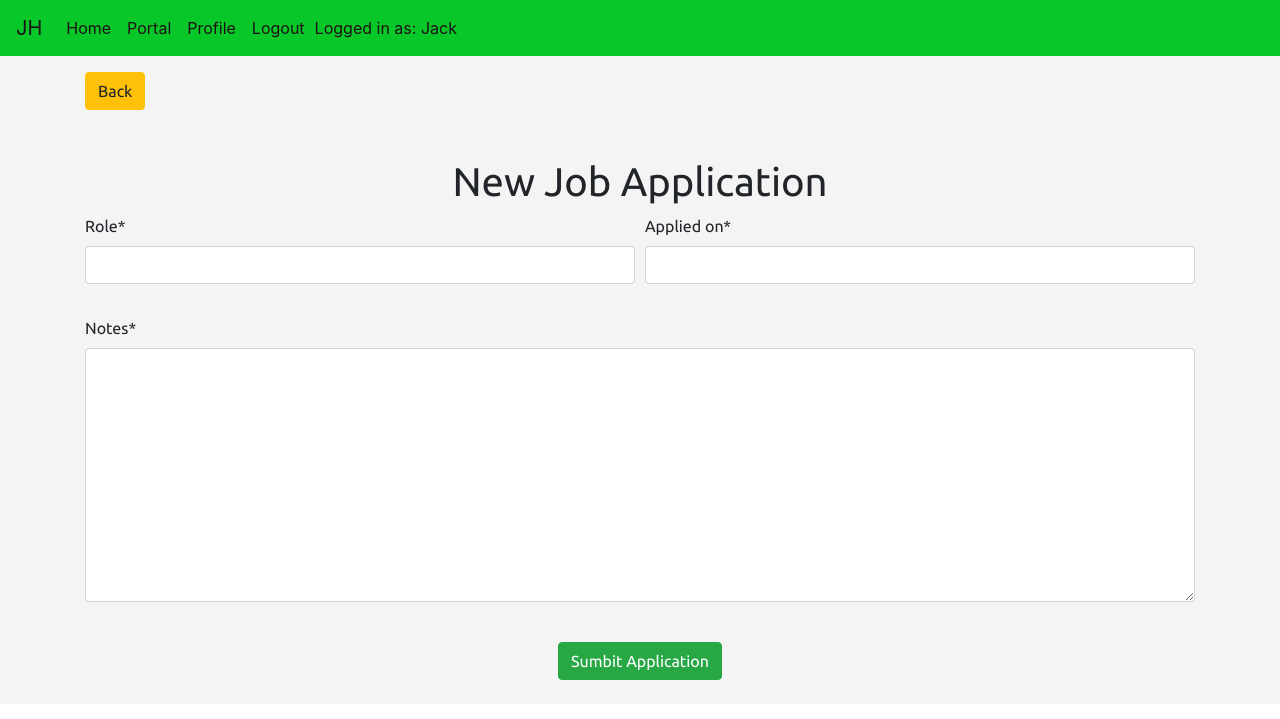
After one commit to JackSnowdon/JobHunter, a Django app: page /portal/new_job_application/ in a window 1280 px wide. The commit adds this page. Shown: the top 719 px of the page. Run offline with Django 3.2, Linux system fonts and the light colour scheme; a user stored in the database is signed in; parts of the project's set-up code (start-up, migrations or seed data) failed here and were passed over; some libraries are stand-ins or nearby versions.

Commit message:
added and view job crud functioning

```diff
--- /dev/null
+++ b/portal/forms.py
@@ -0,0 +1,9 @@
+from django import forms
+from .models import *
+
+
+class NewJobForm(forms.ModelForm):
+
+    class Meta:
+        model = Job
+        exclude = ['profile']
--- /dev/null
+++ b/portal/templates/new_job_application.html
@@ -0,0 +1,41 @@
+{% extends 'base.html' %} {% load static %} {% load crispy_forms_tags %} {% block page_title %} Job Hunter | New Applcation {% endblock %} {% block content %}
+
+<section class="button-nav">
+    <div class="row mb-5">
+        <div class="col-12">
+            <a href="{% url 'portal' %}" role="button" class="btn btn-warning" aria-disabled="false">Back</a>
+        </div>
+    </div>
+</section>
+
+<div class="row">
+    <div class="col-12 text-center">
+        <h1>New Job Application</h1>
+    </div>
+</div>
+
+<form role="form" method="post" id="new_application_instance" action="{% url 'new_job_application' %}">
+    <div class="form-group body-text">
+        {% csrf_token %}
+        <div class="form-row">
+            <div class="form-group col-md-6 col-12">
+                {{ job_form.role|as_crispy_field }}
+            </div>
+            <div class="form-group col-md-6 col-12">
+                {{ job_form.applied_on|as_crispy_field }}
+            </div>
+            <div class="form-group col-12 mb-0">
+                {{ job_form.notes|as_crispy_field }}
+            </div>
+        </div>
+        <br>
+        <div class="row">
+            <div class="col-12 text-center">
+                <input class="btn btn-success" id="sumbit_application_instance" name="commit" type="submit" value="Sumbit Application">
+            </div>
+        </div>
+        <br>
+    </div>
+</form>
+
+{% endblock %}
--- a/portal/templates/portal.html
+++ b/portal/templates/portal.html
@@ -1,4 +1,4 @@
-{% extends 'base.html' %} {% load static %} {% block page_title %} Job Hunter{% endblock %} {% block content %}
+{% extends 'base.html' %} {% load static %} {% block page_title %} Job Hunter | {{ profile }}'s Portal{% endblock %} {% block content %}
 
 <section class="header">
     <div class="row mb-5">
@@ -11,8 +11,10 @@
 <section class="jobs">
     <div class="row">
         <div class="col-6">
+            <a href="{% url 'new_job_application' %}" role="button" class="btn btn-success" aria-disabled="false">New Application</a>
+            <h4 class="mt-2">Job Applications:</h4>
             {% for j in jobs %}
-            <p>{{ j }}</p>
+            <p><a href="{% url 'job' j.pk%}">{{ j }}</a></p>
             {% endfor %}
         </div>
         <div class="col-6"></div>
--- a/portal/urls.py
+++ b/portal/urls.py
@@ -3,4 +3,6 @@ from .views import *
 
 urlpatterns = [
     path('portal/', portal, name="portal"),
+    path('new_job_application/', new_job_application, name="new_job_application"),
+    path(r'job/<int:pk>/', job, name="job"),
 ]
--- a/portal/views.py
+++ b/portal/views.py
@@ -3,6 +3,7 @@ from django.contrib import messages
 from django.contrib.auth.decorators import login_required
 from django.core.exceptions import ObjectDoesNotExist
 from .models import *
+from .forms import *
 
 # Create your views here.
 
@@ -11,3 +12,25 @@ def portal(request):
     profile = request.user.profile
     jobs = Job.objects.order_by("date")
     return render(request, "portal.html", {"profile": profile, "jobs": jobs})
+
+
+@login_required
+def new_job_application(request):
+    if request.method == "POST":
+        job_form = NewJobForm(request.POST)
+        if job_form.is_valid():
+            form = job_form.save(commit=False)
+            form.profile = request.user.profile
+            form.save()
+            messages.error(request, "Created New Application", extra_tags="alert")
+            return redirect("portal")
+    else:
+        job_form = NewJobForm()
+    return render(request, "new_job_application.html", {"job_form": job_form})
+
+
+@login_required
+def job(request, pk):
+    job = get_object_or_404(Job, pk=pk)
+    profile = request.user.profile
+    return render(request, "job.html", {"job": job})
```
Also changed, not shown: portal/templates/job.html (added, +34 -0 lines), db.sqlite3.
